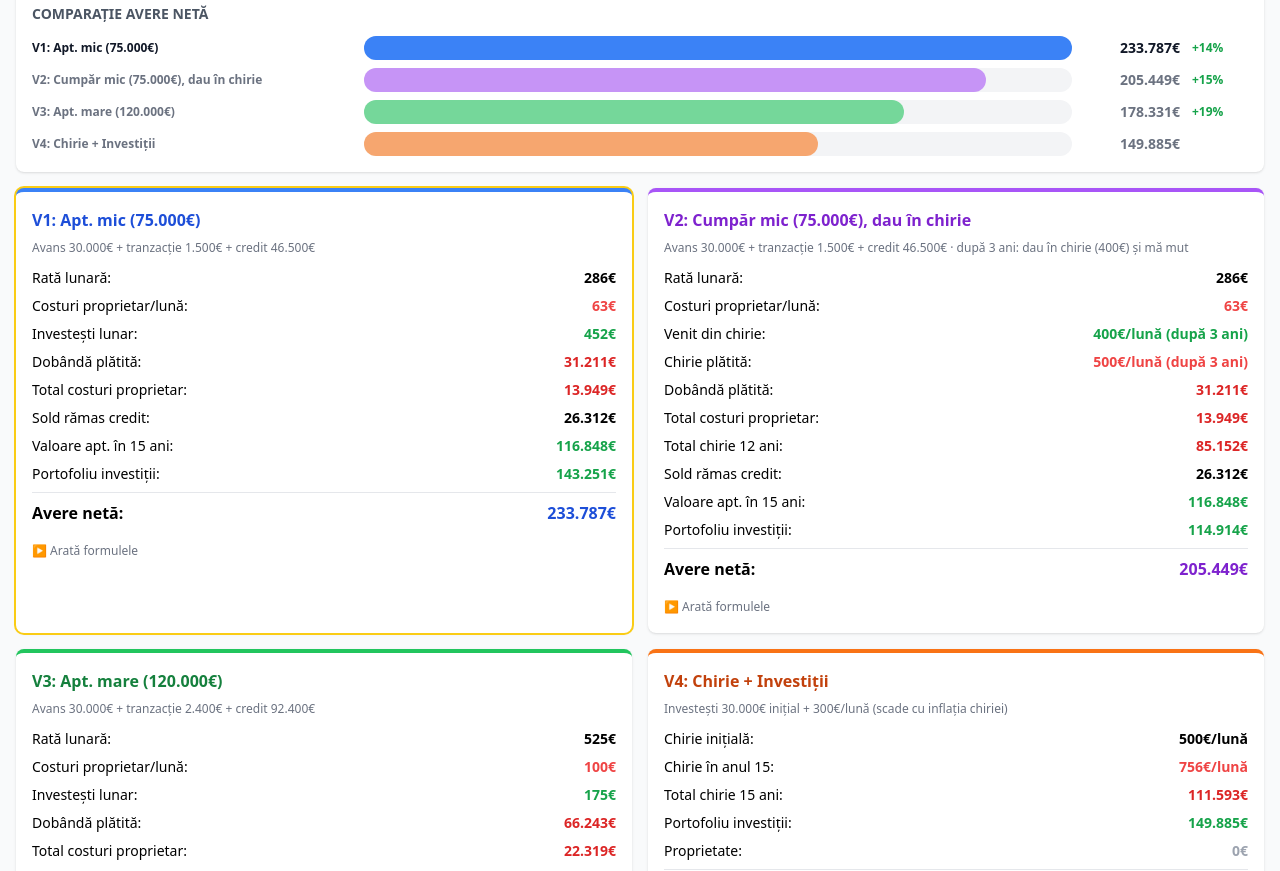
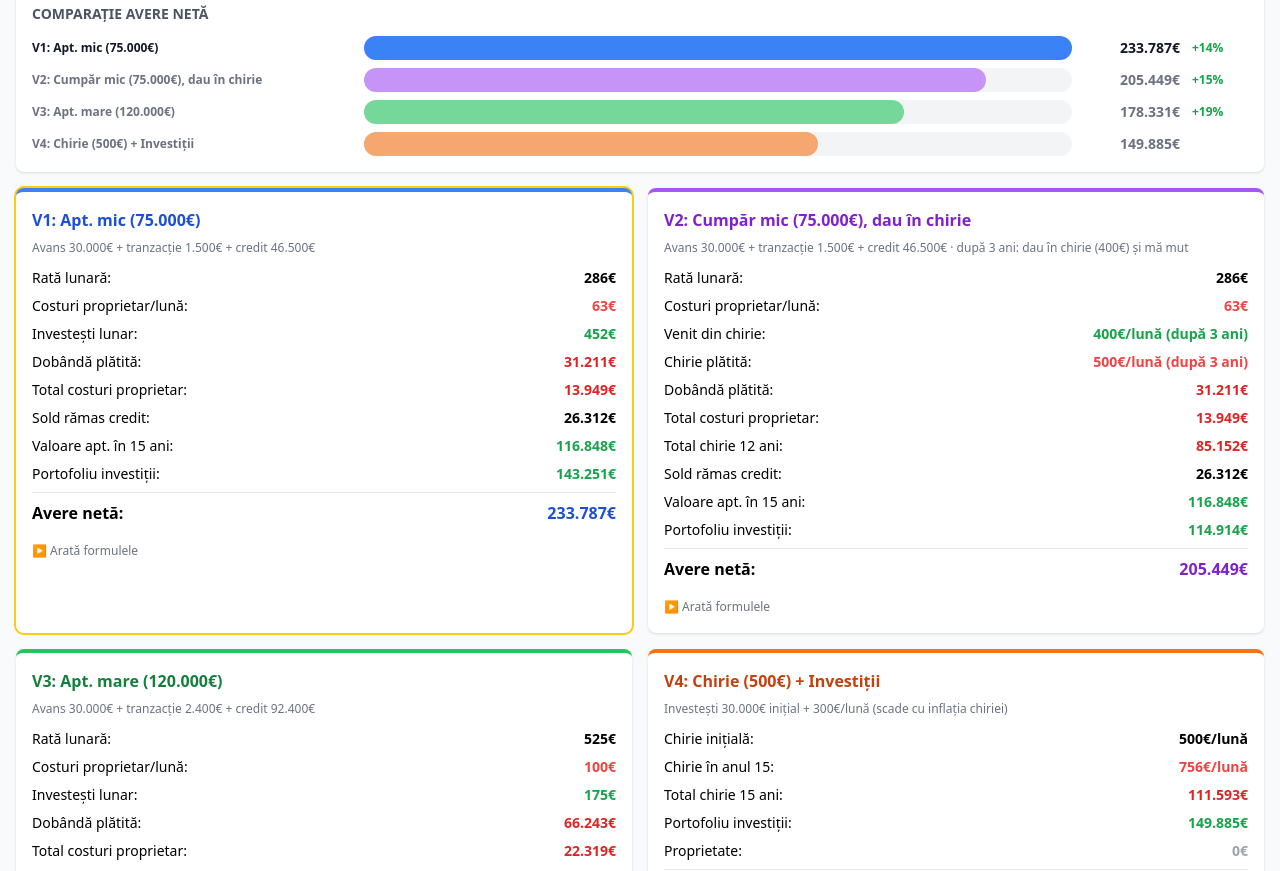
Before and after one commit to doringeman/buy-vs-rent, a React (Vite) app: page / in a window 1280 px wide. Shown: the part 700-1571 px from the top of the page. Built offline with nearby package versions, Linux system fonts and the light colour scheme.

Commit message:
feat: show rent amount in V4 scenario title
Signed-off-by: Dorin Geman <doringeman@gmail.com>

```diff
--- a/src/App.jsx
+++ b/src/App.jsx
@@ -26,7 +26,7 @@ const translations = {
     v1Title: (p) => `V1: Apt. mic (${p}€)`,
     v2Title: (p) => `V2: Cumpăr mic (${p}€), dau în chirie`,
     v3Title: (p) => `V3: Apt. mare (${p}€)`,
-    v4Title: "V4: Chirie + Investiții",
+    v4Title: (r) => `V4: Chirie (${r}€) + Investiții`,
     v1Desc: (d, t, c) => `Avans ${d}€ + tranzacție ${t}€ + credit ${c}€`,
     v2Desc: (d, t, c, y, r) => `Avans ${d}€ + tranzacție ${t}€ + credit ${c}€ · după ${y} ani: dau în chirie (${r}€) și mă mut`,
     v3Desc: (d, t, c) => `Avans ${d}€ + tranzacție ${t}€ + credit ${c}€`,
@@ -97,7 +97,7 @@ const translations = {
     v1Title: (p) => `V1: Small apt. (${p}€)`,
     v2Title: (p) => `V2: Buy small (${p}€), rent out`,
     v3Title: (p) => `V3: Large apt. (${p}€)`,
-    v4Title: "V4: Rent + Invest",
+    v4Title: (r) => `V4: Rent (${r}€) + Invest`,
     v1Desc: (d, t, c) => `Down payment ${d}€ + transaction ${t}€ + mortgage ${c}€`,
     v2Desc: (d, t, c, y, r) => `Down payment ${d}€ + transaction ${t}€ + mortgage ${c}€ · after ${y} yrs: rent out (${r}€) and move`,
     v3Desc: (d, t, c) => `Down payment ${d}€ + transaction ${t}€ + mortgage ${c}€`,
@@ -391,7 +391,7 @@ export default function App() {
           { label: t.v1Title(fmt(smallAptPrice)), color: "bg-blue-500", nw: nw1 },
           { label: t.v2Title(fmt(smallAptPrice)), color: "bg-purple-500", nw: nw2 },
           { label: t.v3Title(fmt(largeAptPrice)), color: "bg-green-500", nw: nw3 },
-          { label: t.v4Title, color: "bg-orange-500", nw: nw4 },
+          { label: t.v4Title(fmt(newRent)), color: "bg-orange-500", nw: nw4 },
         ].sort((a, b) => b.nw - a.nw);
         return (
           <div className="bg-white rounded-lg shadow p-4 mb-4">
@@ -490,7 +490,7 @@ export default function App() {
         </div>
 
         <div className={`bg-white rounded-lg shadow p-4 border-t-4 border-orange-500 ${highlight(nw4)}`}>
-          <h3 className="font-bold text-orange-700 mb-2">{t.v4Title}</h3>
+          <h3 className="font-bold text-orange-700 mb-2">{t.v4Title(fmt(newRent))}</h3>
           <div className="text-xs text-gray-500 mb-3">{t.v4Desc(fmt(downPayment), fmt(extraMonthlyV4))}</div>
           <Warning shortfall={shortfallV4} />
           <div className="space-y-2 text-sm">
```
